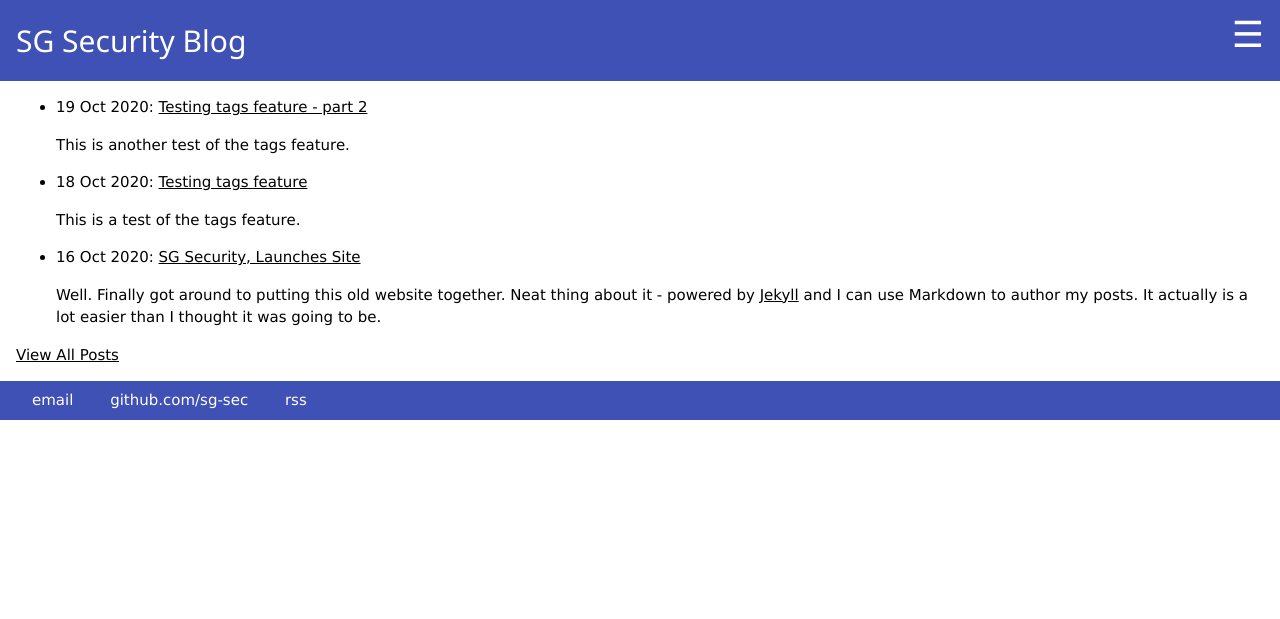
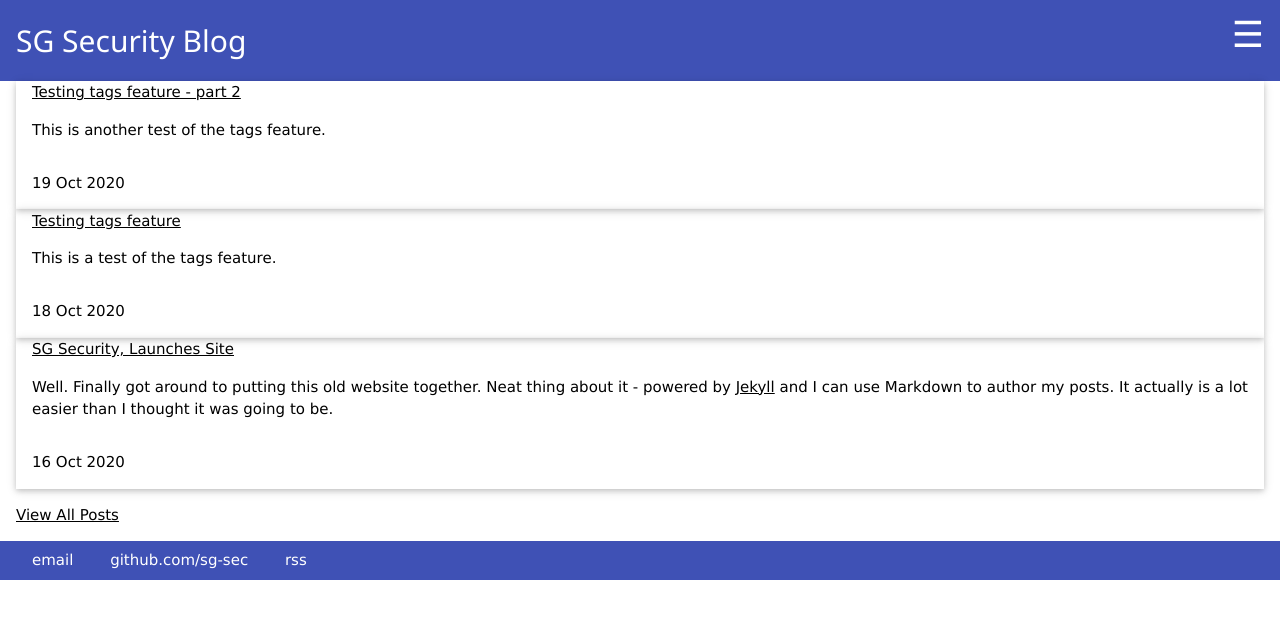
Before and after one commit to sg-sec/sg-sec.github.io, a Jekyll site: the page built from index.html, in a window 1280 px wide. Shown: the top 619 px of the page. Built offline with Jekyll 4.4.1, drawn with Linux system fonts in a browser that asks for light colours.

Commit message:
Update index.html

```diff
--- a/index.html
+++ b/index.html
@@ -2,16 +2,23 @@
 layout: default
 title: SG Security Blog
 ---
-	<ul class="posts">
-	  {% for post in site.posts limit:10 %}
+    {% for post in site.posts limit:10 %}
+        <div class="w3-card">
             {% if post.image And post.image != "" And post.image != nil %}
                 <img src="{{ site.baseurl }}/assets/images/{{ post.image }}">
             {% else %}
             {% endif %}
-	    <li><span>{{ post.date | date_to_string }}</span>: <a href="{{ post.url }}" title="{{ post.title }}">{{ post.title }}</a></li>
-	    {{ post.excerpt }}
-          {% endfor %}
-	</ul>
+            <div class="w3-container">
+                <a href="{{ post.url }}" title="{{ post.title }}">{{ post.title }}</a>
+            </div>
+            <div class="w3-container">
+                {{ post.excerpt }}
+            </div>
+            <div class="w3-container">
+	        <p>{{ post.date | date_to_string }}</p>
+            </div>
+        </div>
+    {% endfor %}
         <p>
         <a href="/blog">View All Posts</a>
         </p>
```
